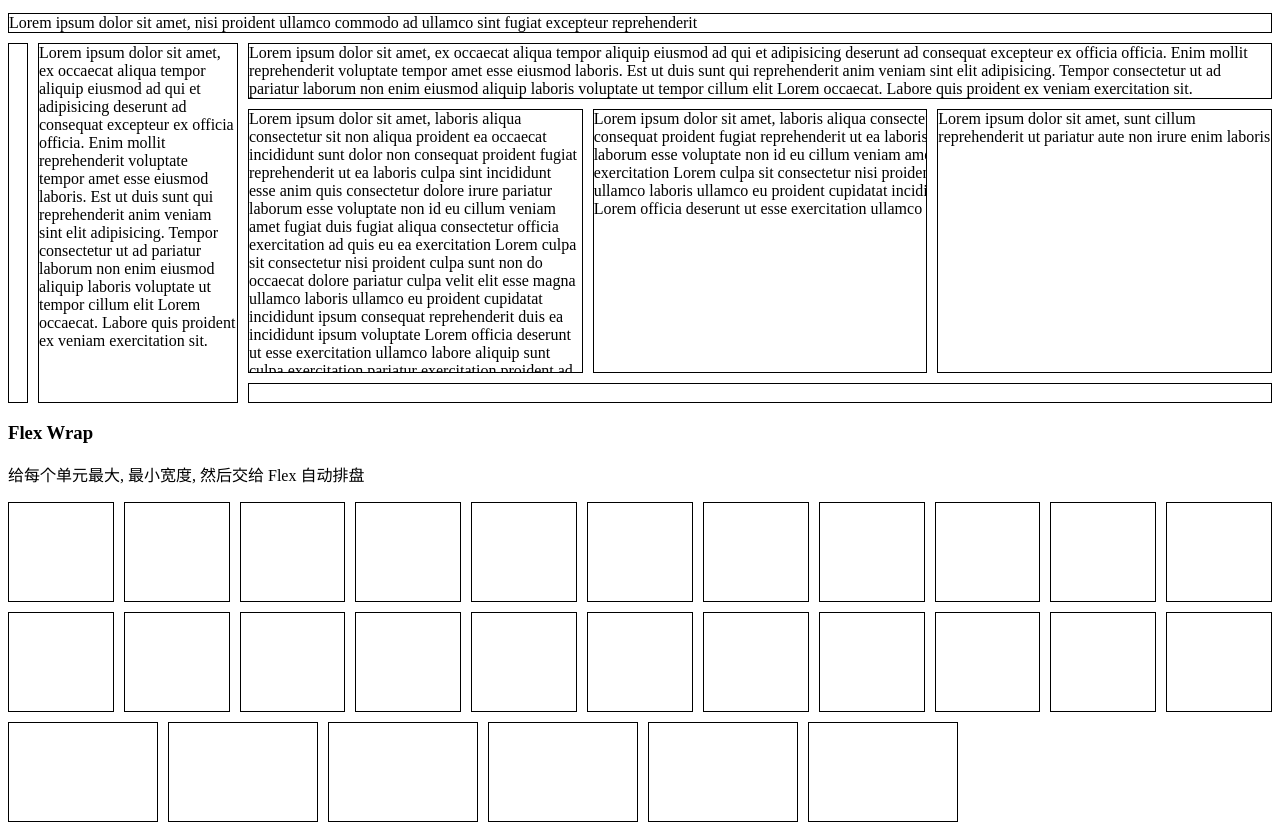
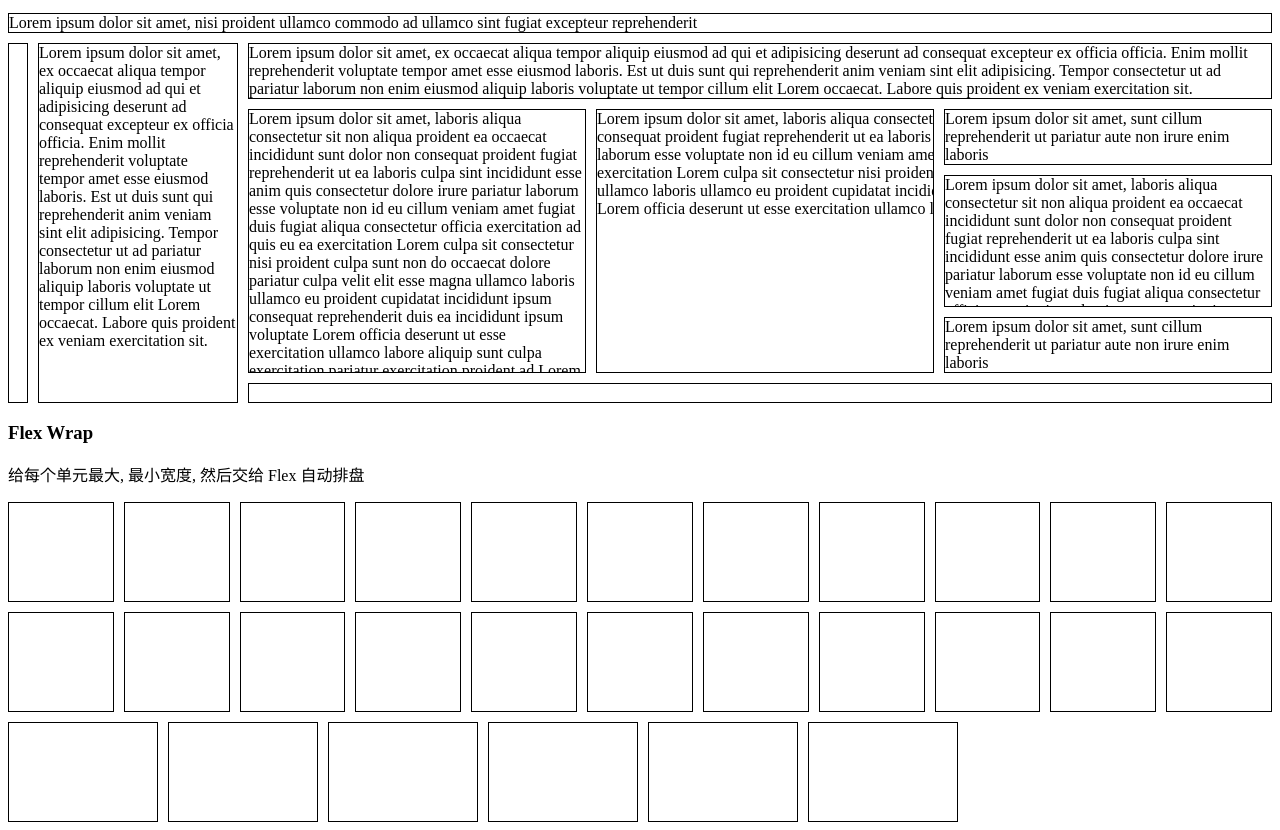
Before and after one commit to sailing3d/html-layout-references, a website: page src/index.html in a window 1280 px wide. Shown: the part 1608-2438 px from the top of the page. Drawn offline with Linux system fonts and the light colour scheme.

Commit message:
Added title and an flex example

```diff
--- a/src/index.html
+++ b/src/index.html
@@ -4,7 +4,7 @@
     <meta charset="UTF-8" />
     <meta http-equiv="X-UA-Compatible" content="IE=edge" />
     <meta name="viewport" content="width=device-width, initial-scale=1.0" />
-    <title>Document</title>
+    <title>HTML Layout References</title>
     <link rel="stylesheet" href="index.css" />
     <link rel="stylesheet" href="table.css" />
     <link rel="stylesheet" href="flex.css" />
@@ -277,10 +277,24 @@
                   </div>
                 </div>
               </div>
-              <div class="flex flex-cell flex-grow">
-                <div class="box">
-                  Lorem ipsum dolor sit amet, sunt cillum reprehenderit ut
-                  pariatur aute non irure enim laboris
+              <div class="flex flex-col flex-grow">
+                <div class="flex flex-cell">
+                  <div class="box">
+                    <!-- prettier-ignore -->
+                    Lorem ipsum dolor sit amet, sunt cillum reprehenderit ut pariatur aute non irure enim laboris
+                  </div>
+                </div>
+                <div class="flex flex-cell flex-grow scroll-wrapper">
+                  <div class="box scroll scroll-y">
+                    <!-- prettier-ignore -->
+                    Lorem ipsum dolor sit amet, laboris aliqua consectetur sit non aliqua proident ea occaecat incididunt sunt dolor non consequat proident fugiat reprehenderit ut ea laboris culpa sint incididunt esse anim quis consectetur dolore irure pariatur laborum esse voluptate non id eu cillum veniam amet fugiat duis fugiat aliqua consectetur officia exercitation ad quis eu ea exercitation Lorem culpa sit consectetur nisi proident culpa sunt non do occaecat dolore pariatur culpa velit elit esse magna ullamco laboris ullamco eu proident cupidatat incididunt ipsum consequat reprehenderit duis ea incididunt ipsum voluptate Lorem officia deserunt ut esse exercitation ullamco labore aliquip sunt culpa exercitation pariatur exercitation proident ad
+                  </div>
+                </div>
+                <div class="flex flex-cell">
+                  <div class="box">
+                    <!-- prettier-ignore -->
+                    Lorem ipsum dolor sit amet, sunt cillum reprehenderit ut pariatur aute non irure enim laboris
+                  </div>
                 </div>
               </div>
             </div>
```
